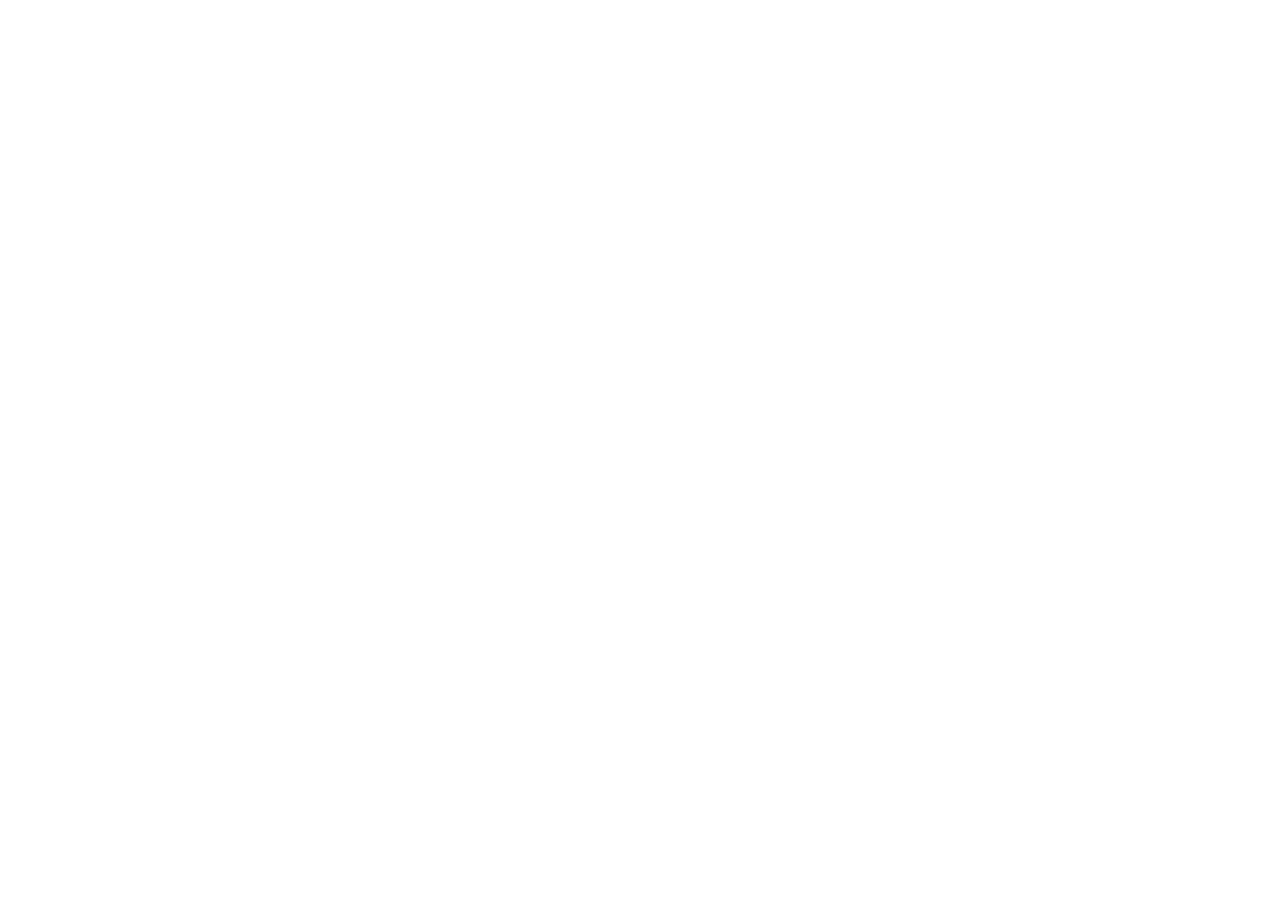
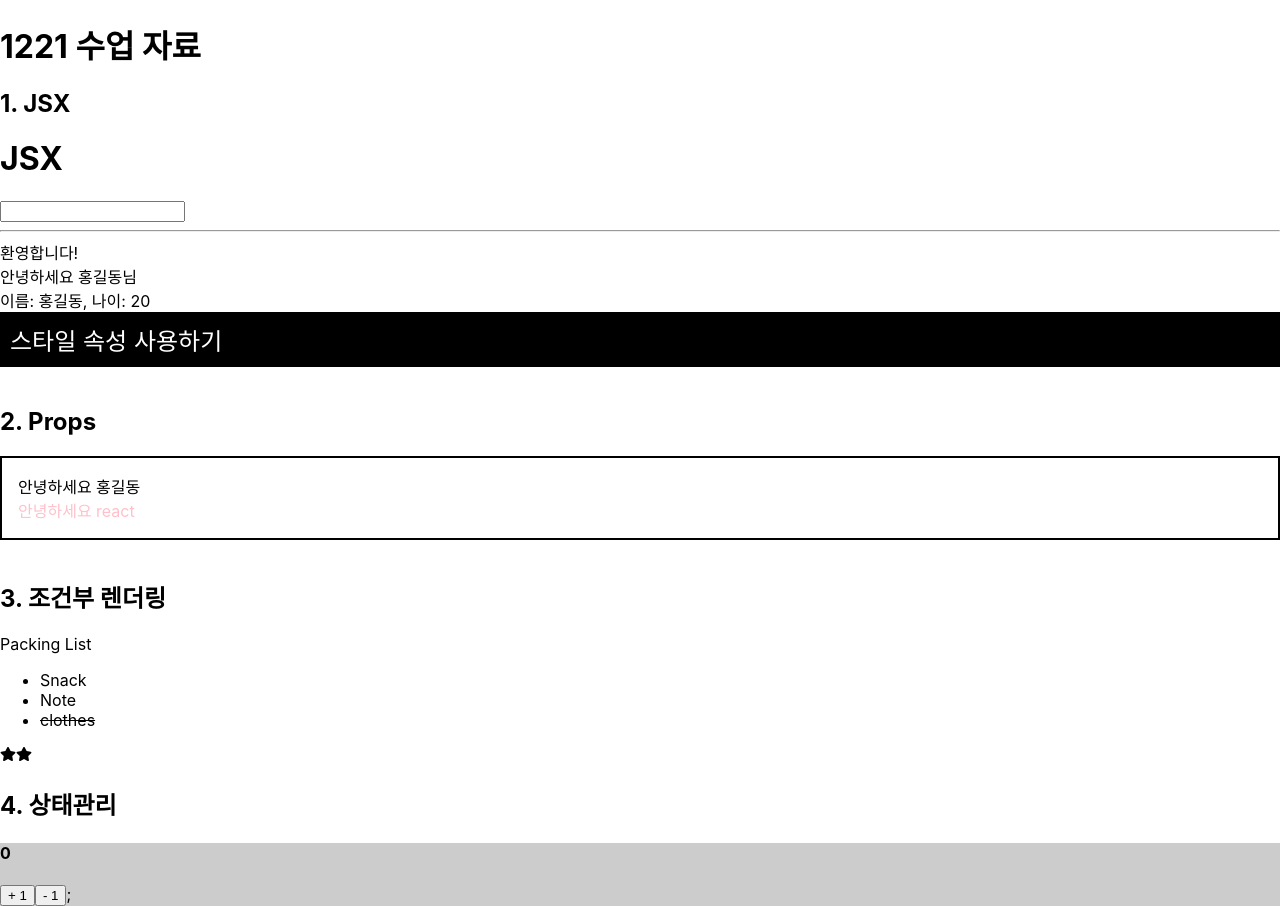
Before and after one commit to ijyan/frontend-study, a React (Create React App) app in the folder react-app/: page /1221 in a window 1280 px wide. Before the commit this address had no page. Before the commit the page ends 800 px from the top, so only its background shows below. Built offline with nearby package versions, Linux system fonts and the light colour scheme.

Commit message:
feat: JSX, Props, Rendering, State

```diff
--- a/react-app/src/App.tsx
+++ b/react-app/src/App.tsx
@@ -1,11 +1,13 @@
 import { Route, Routes } from 'react-router-dom';
-import Index from './views/1219';
+import Index1219 from './views/1219';
+import Index1221 from './views/1221';
 
 function App() {
   return (
     <div>
       <Routes>
-        <Route path="/1219" element={<Index />} />
+        <Route path="/1219" element={<Index1219 />} />
+        <Route path="/1221" element={<Index1221 />} />
       </Routes>
     </div>
   );
--- /dev/null
+++ b/react-app/src/views/1221/a_JSX/JSX01.tsx
@@ -0,0 +1,52 @@
+/**
+ * ! JSX
+ *   : JS 파일 내에서 HTML과 유사한 마크업을 작성할 수 있도록 해주는 JS의 구문 확장 문법
+ *
+ * ? 사용 목적
+ *   : 선언적 뷰(UI를 직관적으로 설계)
+ *   : 불필요한 DOM 설정이 필요 X
+ *
+ * ? 특징
+ *   : JS + HTML(XML) 형태로 엄격한 문법 체계를 가짐
+ *   : JSX 파일에서 Babel을 사용해서 JS로 변환을 하려면 XML 문법을 준수해야함
+ *
+ * ? JSX 문법 규칙
+ *   1. 단일 루트 노드
+ *     : 하나의 '컴포넌트'는 단일 루트 노드만 반환
+ *     : 두 개 이상의 태그는 무조건 하나의 태그로 감싸져야 한다.
+ *     : 불필요한 div를 줄이기 위해서 리액트의 'Fragment'를 사용
+ *   2. 태그 닫기
+ *     : 태그는 반드시 닫혀있어야 한다.
+ *     : input, br, hr, img 태그 사용 시 주의!
+ *   3. 대소문자 구분
+ *     : 태그 내의 이름이 대소문자로 구분
+ *     : 소문자 - HTML 요소로 인식
+ *     : 대문자 - Component로 인식
+ *
+ *   4. HTML 코드를 JSX로 변환 시 주의점
+ *     : 대부분 camelCase로 작성
+ *       - css 속성 사용 시 background-color
+ *         >> backgroundColor
+ *         >> fontSize
+ *     : class 속성을 className으로 설정
+ *       - HTML에서 코드를 가져오는 경우
+ *       - ctrl + R class를 className으로 변경
+ */
+import React from 'react';
+
+function Jsx01() {
+  // 노드(HTML)를 반환하는 부분
+  return (
+    // 전체 elements를 감싸는 단 하나의 요소가 있어야 한다.
+    // 빈 Fragment <></>
+    <>
+      <h1>JSX</h1>
+      <input type="text" />
+      <img src="" alt="" />
+      <br />
+      <hr />
+    </>
+  );
+}
+
+export default Jsx01;
--- /dev/null
+++ b/react-app/src/views/1221/a_JSX/JSX02.tsx
@@ -0,0 +1,55 @@
+/**
+ * ! JSX안에 자바스크립트 값 사용하기
+ *
+ * ? 1. JSX 내에서 중괄호 사용하기
+ *   - JSX 태그 내에서 직접 텍스트 사용 시
+ *   - 속성 =(기호) 바로 다음에
+ */
+import React from 'react';
+
+function Jsx02() {
+  // 1. 중괄호를 사용한 변수 참조
+  const welcomeMessage = '환영합니다!';
+
+  // 2. 중괄호를 사용한 함수 호출
+  const greeting = (name: string): string => `안녕하세요 ${name}님`;
+
+  // 3. 중괄호를 사용한 객체 사용
+  interface UserType {
+    name: string;
+    age: number;
+  }
+
+  const userInfo: UserType = {
+    name: '홍길동',
+    age: 20,
+  };
+
+  // ? 중괄호를 사용한 속성 지정
+  // : JSX에서 문자열, 숫자, 기타 JS 표현식뿐만 아니라 객체까지도 모두 중괄효
+  // style 속성 지정 시 객체 형식으로 작성
+  // 더블 컬리 {{}} 사용
+  // : JSX에서 JS 객체를 전달 할때에는 중괄호 쌍으로 감싸야 함.
+  const divStyle = {
+    backgroundColor: 'black',
+    color: 'white',
+    fontSize: 24,
+    padding: '10px',
+  };
+
+  const text = '스타일 속성 사용하기';
+
+  return (
+    <>
+      <div>{welcomeMessage}</div>
+      <div>{greeting('홍길동')}</div>
+      <div>
+        이름: {userInfo.name}, 나이: {userInfo.age}
+      </div>
+      {/* 속성에서 중괄호 사용 */}
+      <div style={divStyle}>{text}</div>
+    </>
+  );
+}
+
+export default Jsx02;
--- /dev/null
+++ b/react-app/src/views/1221/b_Props/Props01.tsx
@@ -0,0 +1,67 @@
+/**
+ * ! props(properties)
+ * ? 단일 props 전달
+ *   : 부모 컴포넌트로부터 자식 컴포넌트로 데이터를 전달할 때 사용
+ *   : props는 자식 컴포넌트에서 읽기 전용 (변경 X)
+ */
+
+import React from 'react';
+
+interface DataType {
+  name: string;
+}
+
+// 자식 컴포넌트
+// : 부모 컴포넌트로 부터 데이터를 받아 출력
+function Data(props: DataType) {
+  // eslint-disable-next-line react/destructuring-assignment
+  return <div>안녕하세요 {props.name}</div>;
+}
+
+// ? 여러 개의 props 전달
+// 비구조화 할당(구조 분해)
+// : 객체나 배열에서 해당 묶음 구조를 풀이해서 작성
+
+type HelloType = {
+  name: string;
+  color: string;
+};
+
+// ? defaultProps로 기본값 설정
+// : 컴포넌트에 props를 지정하지 않았을 때 기본적으로 사용할 값 설정
+// Hello.defaultProps = {
+//   name: '이름없음',
+// };
+
+// ? Props.children
+// : 컴포넌트 태그 사이에 위치한 내용을 전달받기 위해 사용되는 props
+
+type ChildrenType = {
+  children: React.ReactNode;
+};
+
+// 다른 컴포넌트를 감싸는 Wrapper 컴포넌트
+const Wrapper: React.FC<ChildrenType> = ({ children }) => {
+  const style = {
+    border: '2px solid black',
+    padding: '16px',
+  };
+  return <div style={style}>{children}</div>;
+};
+
+function Hello({ name, color }: HelloType) {
+  return <div style={{ color }}>안녕하세요 {name}</div>;
+}
+
+// 부모 컴포넌트
+// : 부모컴포넌트로 부터 데이터를 받아 출력
+function Props01() {
+  return (
+    <Wrapper>
+      <Data name="홍길동" />
+      <Hello name="react" color="pink" />
+    </Wrapper>
+  );
+}
+
+export default Props01;
--- /dev/null
+++ b/react-app/src/views/1221/c_Rendering/Rendering01.tsx
@@ -0,0 +1,55 @@
+import React from 'react';
+import { FaStar } from 'react-icons/fa';
+
+interface ItemType {
+  name: string;
+  isPacked: boolean;
+}
+function Item({ name, isPacked }: ItemType) {
+  // ! if를 사용한 조건부 렌더링
+  // 만약 조건부로 아무것도 반환하지 않을 경우
+  // : null을 반환
+  // : return null;
+
+  // if (isPacked) {
+  //   return <li className="item">{name} 😎</li>;
+  // }
+  // return <li className="item">{name}</li>;
+
+  // ! 삼항연산자 사용
+  // return <li className="item">{isPacked ? `${name}😎` : name}</li>;
+  return (
+    <li className="item">
+      {isPacked ? (
+        // del 태그: 텍스트를 가로지르는 선
+        <del>{name}</del>
+      ) : (
+        name
+      )}
+    </li>
+  );
+}
+
+// ! 논리연산자(&&, ||)를 사용한 조건부 렌더링
+// react-icons (npm i react-icons)
+// > https://react-icons.github.io/react-icons/
+function Rendering01() {
+  const score = 10;
+  const score01 = 0;
+  return (
+    <>
+      <p>Packing List</p>
+      <ul>
+        <Item name="Snack" isPacked={false} />
+        <Item name="Note" isPacked={false} />
+        <Item name="clothes" isPacked />
+      </ul>
+      {/* && 연산자 사용: 평점이 있을 경우에만 별점 표시 */}
+      {score > 0 && <FaStar />}
+      {/* || 연산자 사용: 평점이 없을 경우 '평점 없음' 메시지 표시 */}
+      {score01 > 0 || <FaStar />}
+    </>
+  );
+}
+
+export default Rendering01;
--- /dev/null
+++ b/react-app/src/views/1221/d_State/State01.tsx
@@ -0,0 +1,54 @@
+/**
+ * ! 훅(Hooks)
+ *   : 함수형 컴포넌트에서 상태와 생명주기 기능을 사용할 수 있게 해주는 기능
+ *   : 형태 (use-: -한 기능을 사용한다.)
+ *
+ * ! useState 훅
+ *   : 상태 관리의 기능
+ *     >> 컴포넌트의 메모리, 사용자의 상호작용이나 데이터 변화에 따라 동적으로 변화하는 데이터
+ */
+import React, { useState } from 'react';
+
+function Counter() {
+  // ? useState를 사용한 상태관리
+  // : 상태의 기본값을 인자로 받고, 상태 변수와 그 상태를 설정하는 함수를 반환
+
+  // const [state, setState] = useState<stateType>(initialValue);
+  // - state: 현재 상태값
+  // - setState: 상태를 업데이트하는 함수
+  // - initialValue: 초기 상태값
+
+  const [count, setCount] = useState<number>(0);
+
+  const onIncrease = () => {
+    // 상태 업데이트는
+    // : setCount 함수를 사용하여 상태를 업데이트
+    setCount(count + 1);
+  };
+
+  const onDecrease = () => {
+    setCount(count - 1);
+  };
+
+  return (
+    <>
+      <h4>{count}</h4>
+      {/* 함수 호출이 아닌 함수 전달 */}
+      <button type="button" onClick={onIncrease}>
+        + 1
+      </button>
+      <button type="button" onClick={onDecrease}>
+        - 1
+      </button>
+    </>
+  );
+}
+function State01() {
+  return (
+    <div style={{ backgroundColor: '#ccc' }}>
+      <Counter />;
+    </div>
+  );
+}
+
+export default State01;
--- /dev/null
+++ b/react-app/src/views/1221/index.tsx
@@ -0,0 +1,28 @@
+import React from 'react';
+import JSX01 from './a_JSX/JSX01';
+import JSX02 from './a_JSX/JSX02';
+import Props01 from './b_Props/Props01';
+import Rendering01 from './c_Rendering/Rendering01';
+import State01 from './d_State/State01';
+
+function Index() {
+  return (
+    <div>
+      <h1>1221 수업 자료</h1>
+      <h2>1. JSX</h2>
+      <JSX01 />
+      <JSX02 />
+      <br />
+      <h2>2. Props</h2>
+      <Props01 />
+      <br />
+      <h2>3. 조건부 렌더링</h2>
+      <Rendering01 />
+      <br />
+      <h2>4. 상태관리</h2>
+      <State01 />
+    </div>
+  );
+}
+
+export default Index;
```
